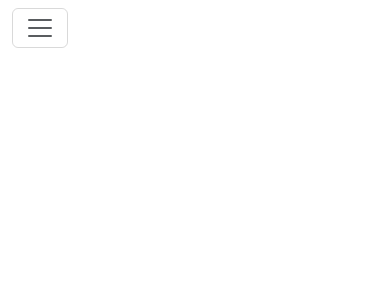
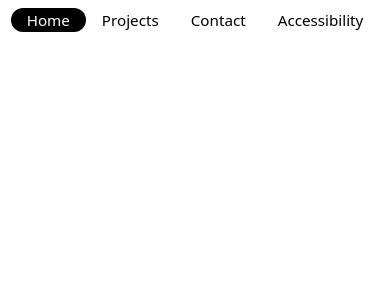
Before and after one commit to miia-mariastenius/portfolio, a React (Vite) app: page / in a window 390 px wide. Shown: the top 300 px of the page. Built offline with nearby package versions, Linux system fonts and the light colour scheme.

Commit message:
Deleted mobile burger nav, added styling to navbar

```diff
--- a/src/components/Navibar.jsx
+++ b/src/components/Navibar.jsx
@@ -1,14 +1,10 @@
-import { Navbar, Nav, Container } from "react-bootstrap";
+import { Nav } from "react-bootstrap";
 import { LinkContainer } from "react-router-bootstrap";
 
 function Navibar() {
 
   return (
-    <Navbar expand="lg" className="">
-      <Container>
-        <Navbar.Toggle aria-controls="basic-navbar-nav" />
-        <Navbar.Collapse id="basic-navbar-nav">
-          <Nav className="m-auto">
+    <Nav variant="pills" className="m-auto my-2 justify-content-center">
       <LinkContainer to="/">
         <Nav.Link>Home</Nav.Link>
       </LinkContainer>
@@ -22,9 +18,6 @@ function Navibar() {
         <Nav.Link>Accessibility</Nav.Link>
       </LinkContainer>
     </Nav>
-        </Navbar.Collapse>
-      </Container>
-    </Navbar>
   )
 }
 
--- a/src/css/App.css
+++ b/src/css/App.css
@@ -0,0 +1,20 @@
+.nav-pills .nav-link {
+  color: #000000;
+  height: 24px;
+  line-height: 24px;    /* Vertically center text */
+  padding-top: 0;       /* Remove extra padding */
+  padding-bottom: 0;
+  font-size: 0.95rem;
+}
+
+.nav-pills .nav-link.active {
+  background-color: #000000 !important;
+  color: #fff !important;
+  border-radius: 30px;
+}
+
+.nav-pills .nav-link:hover:not(.active) {
+  background-color: #e0e0e0;
+  color: #000000;
+  border-radius: 30px;
+}
```
Lines whose indentation alone changed are shown as unchanged.
